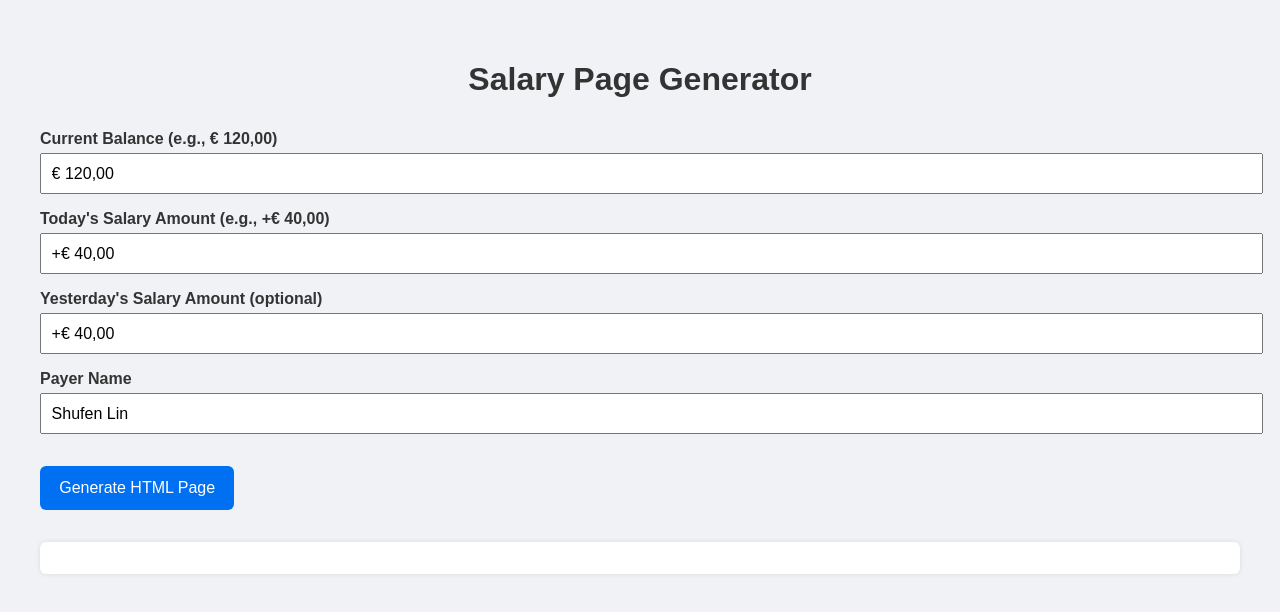
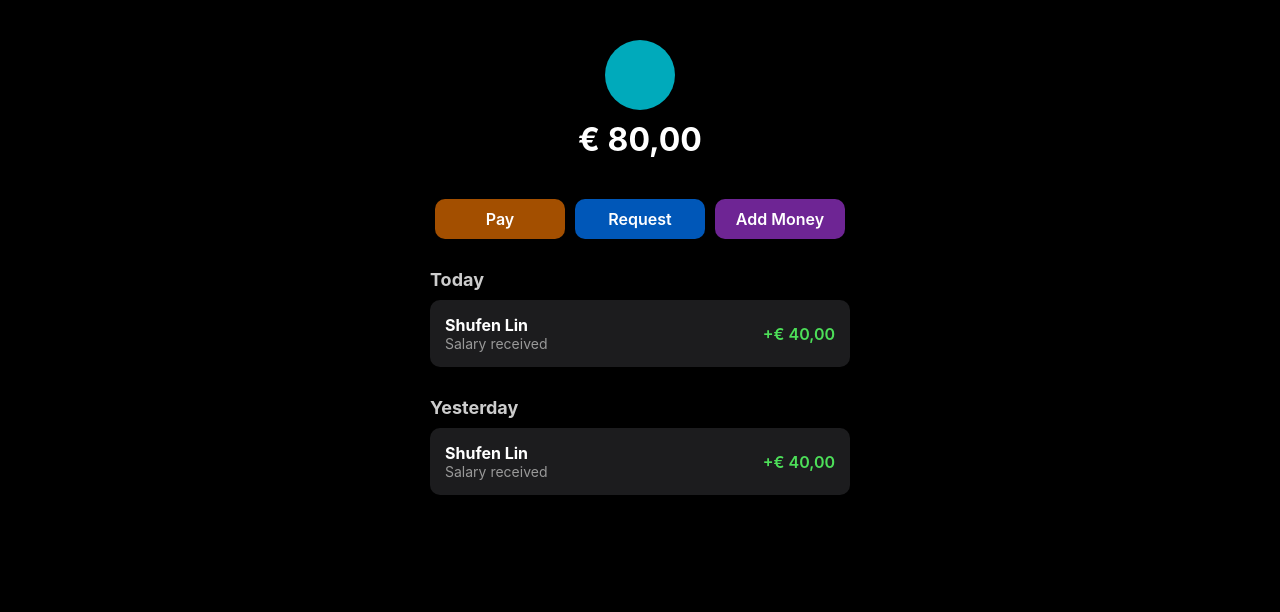
Before and after one commit to Carnavals/shushuincometracker, a plain HTML site: page index.html in a window 1280 px wide. Drawn offline with Linux system fonts and the light colour scheme.

Commit message:
Update index.html

```diff
--- a/index.html
+++ b/index.html
@@ -1,132 +1,121 @@
+
 <!DOCTYPE html>
 <html lang="en">
 <head>
-  <meta charset="UTF-8">
-  <meta name="viewport" content="width=device-width, initial-scale=1.0">
-  <title>Salary Page Generator</title>
+  <meta charset="UTF-8" />
+  <meta name="viewport" content="width=device-width, initial-scale=1.0"/>
+  <title>Dandan Salary Tracker</title>
   <style>
     body {
-      font-family: Arial, sans-serif;
-      padding: 2em;
-      background: #f0f2f5;
-      color: #333;
+      margin: 0;
+      font-family: -apple-system, BlinkMacSystemFont, 'Segoe UI', Roboto, Oxygen;
+      background-color: #000;
+      color: white;
     }
-    h1 {
+    .container {
+      max-width: 420px;
+      margin: 0 auto;
+      padding: 20px;
+    }
+    .header {
       text-align: center;
-      margin-bottom: 1em;
+      padding: 20px 0;
     }
-    label {
-      display: block;
-      margin-top: 1em;
+    .balance-icon {
+      width: 70px;
+      height: 70px;
+      background: #00aabb;
+      border-radius: 50%;
+      margin: 0 auto;
+    }
+    .balance-amount {
+      font-size: 32px;
+      font-weight: bold;
+      margin-top: 10px;
+    }
+    .buttons {
+      display: flex;
+      justify-content: space-between;
+      margin: 20px 0;
+    }
+    .btn {
+      flex: 1;
+      padding: 10px;
+      margin: 0 5px;
+      border-radius: 10px;
+      text-align: center;
+      font-weight: 600;
+      cursor: pointer;
+      color: white;
+    }
+    .pay { background-color: #a34f00; }
+    .request { background-color: #0057b8; }
+    .add { background-color: #6e2594; }
+    .card {
+      background-color: #1c1c1e;
+      border-radius: 10px;
+      padding: 15px;
+      margin-bottom: 15px;
+      display: flex;
+      justify-content: space-between;
+      align-items: center;
+    }
+    .card .left {
+      display: flex;
+      flex-direction: column;
+    }
+    .card .source {
       font-weight: bold;
     }
-    input, textarea {
-      width: 100%;
-      padding: 0.6em;
-      font-size: 1em;
-      margin-top: 0.3em;
+    .card .note {
+      color: #999;
+      font-size: 14px;
     }
-    button {
-      margin-top: 2em;
-      padding: 0.8em 1.2em;
-      font-size: 1em;
-      background: #0070f3;
-      color: white;
-      border: none;
-      border-radius: 6px;
-      cursor: pointer;
+    .card .amount {
+      font-weight: 600;
+      color: #4ddf59;
     }
-    #result {
-      margin-top: 2em;
-      white-space: pre-wrap;
-      background: #fff;
-      padding: 1em;
-      border-radius: 6px;
-      box-shadow: 0 0 5px rgba(0,0,0,0.1);
+    h3 {
+      margin-top: 30px;
+      margin-bottom: 10px;
+      font-size: 18px;
+      color: #ccc;
     }
   </style>
 </head>
 <body>
-  <h1>Salary Page Generator</h1>
+  <div class="container">
+    <div class="header">
+      <div class="balance-icon"></div>
+      <div class="balance-amount">€ 80,00</div>
+    </div>
 
-  <label for="balance">Current Balance (e.g., € 120,00)</label>
-  <input type="text" id="balance" value="€ 120,00">
-
-  <label for="todayAmount">Today's Salary Amount (e.g., +€ 40,00)</label>
-  <input type="text" id="todayAmount" value="+€ 40,00">
-
-  <label for="yesterdayAmount">Yesterday's Salary Amount (optional)</label>
-  <input type="text" id="yesterdayAmount" value="+€ 40,00">
-
-  <label for="payer">Payer Name</label>
-  <input type="text" id="payer" value="Shufen Lin">
-
-  <button onclick="generateHTML()">Generate HTML Page</button>
-
-  <div id="result"></div>
-
-  <script>
-    function generateHTML() {
-      const balance = document.getElementById('balance').value;
-      const todayAmount = document.getElementById('todayAmount').value;
-      const yesterdayAmount = document.getElementById('yesterdayAmount').value;
-      const payer = document.getElementById('payer').value;
-
-      const html = `<!DOCTYPE html>
-<html lang="en">
-<head>
-<meta charset="UTF-8">
-<meta name="viewport" content="width=device-width, initial-scale=1.0">
-<title>Salary Display</title>
-<style>
-  body {{ background: #000; color: white; font-family: -apple-system, BlinkMacSystemFont, sans-serif; margin: 0; padding: 20px; }}
-  .container {{ max-width: 420px; margin: auto; }}
-  .balance-icon {{ width: 70px; height: 70px; background: #00aabb; border-radius: 50%; margin: 20px auto; }}
-  .balance-amount {{ font-size: 32px; text-align: center; font-weight: bold; }}
-  .buttons {{ display: flex; justify-content: space-between; margin: 20px 0; }}
-  .btn {{ flex: 1; margin: 0 5px; padding: 10px; text-align: center; border-radius: 10px; color: white; font-weight: bold; }}
-  .pay {{ background: #a34f00; }}
-  .request {{ background: #0057b8; }}
-  .add {{ background: #6e2594; }}
-  .card {{ background: #1c1c1e; margin: 10px 0; padding: 15px; border-radius: 10px; display: flex; justify-content: space-between; align-items: center; }}
-  .source {{ font-weight: bold; }}
-  .note {{ font-size: 14px; color: #888; }}
-  .amount {{ color: #4ddf59; font-weight: bold; }}
-  h3 {{ margin-top: 30px; color: #ccc; }}
-</style>
-</head>
-<body>
-  <div class="container">
-    <div class="balance-icon"></div>
-    <div class="balance-amount">${balance}</div>
     <div class="buttons">
       <div class="btn pay">Pay</div>
       <div class="btn request">Request</div>
       <div class="btn add">Add Money</div>
     </div>
+
     <h3>Today</h3>
     <div class="card">
-      <div>
-        <div class="source">${payer}</div>
+      <div class="left">
+        <div class="source">Shufen Lin</div>
         <div class="note">Salary received</div>
       </div>
-      <div class="amount">${todayAmount}</div>
+      <div class="amount">+€ 40,00</div>
     </div>
-    ${yesterdayAmount ? `<h3>Yesterday</h3>
+
+    <h3>Yesterday</h3>
     <div class="card">
-      <div>
-        <div class="source">${payer}</div>
+      <div class="left">
+        <div class="source">Shufen Lin</div>
         <div class="note">Salary received</div>
       </div>
-      <div class="amount">${yesterdayAmount}</div>
-    </div>` : ''}
+      <div class="amount">+€ 40,00</div>
+    </div>
+
+
+
   </div>
 </body>
-</html>`;
-
-      const result = document.getElementById('result');
-      result.textContent = html;
-    }
-  </script>
-</body>
 </html>
```
